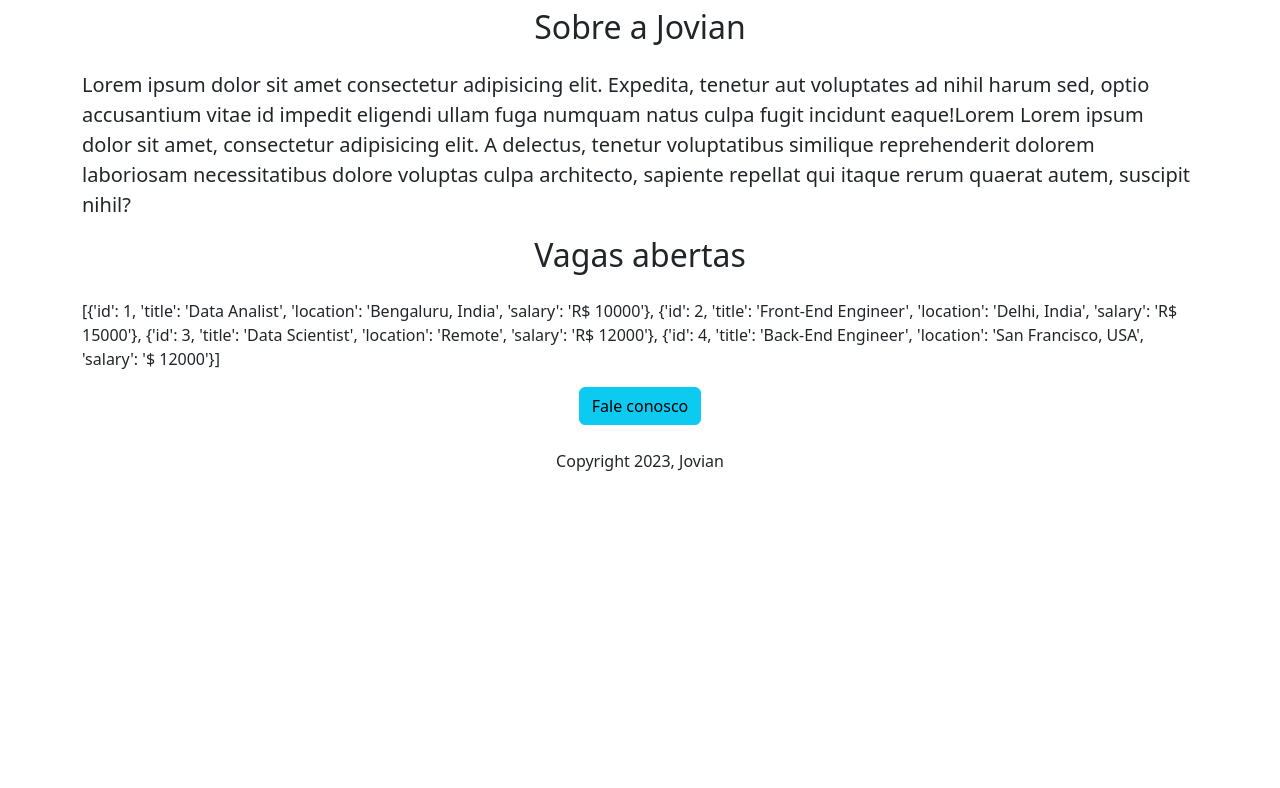
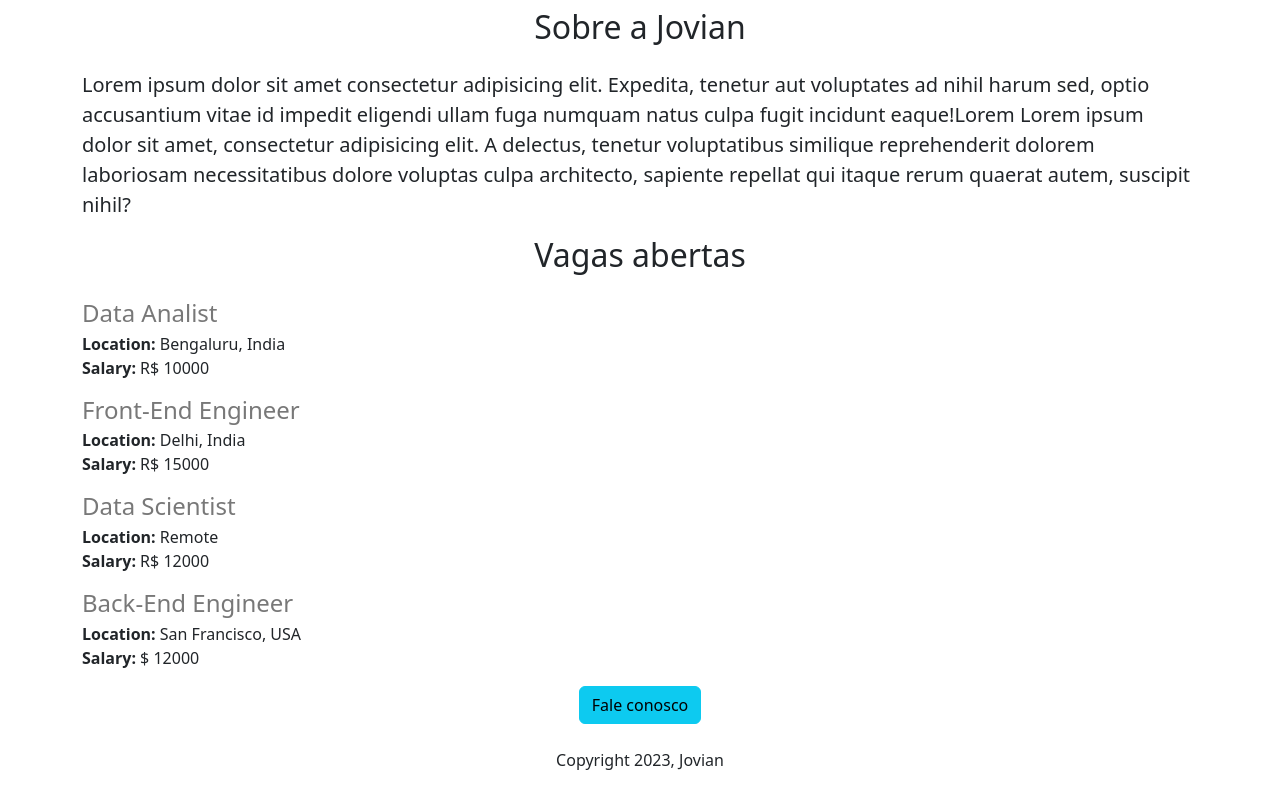
Before and after one commit to Lucasacademico/jovian-carrer-website, a Flask app: page / in a window 1280 px wide. Shown: the part 440-1228 px from the top of the page. Before the commit the page ends 911 px from the top, so only its background shows below. Run offline with Flask 3, Linux system fonts and the light colour scheme.

Commit message:
FOR loop created to show data from jobs DB

```diff
--- a/templates/home.html
+++ b/templates/home.html
@@ -30,7 +30,17 @@
             quaerat
             autem, suscipit nihil?</p>
         <h2 class="text-center mt-2 mb-4">Vagas abertas</h2>
-        <p>{{jobs}}</p>
+        <!-- <p>{{jobs}}</p> -->
+        <div>
+            <!-- Chamada de FOR na sintaxe Flask com chamada de dados -->
+            {% for job in jobs %}
+            <div style="margin-bottom: 16px;">
+                <h4 style="color: rgb(120, 120, 120); margin-bottom: 4px;">{{job['title']}}</h4>
+                <div><b>Location:</b> {{job['location']}}</div>
+                <div><b>Salary:</b> {{job['salary']}}</div>
+            </div>
+            {% endfor %}
+        </div>
         <div class="text-center">
             <button class="btn btn-info">Fale conosco</button>
             <p class="mt-4">Copyright 2023, Jovian</p>
```
